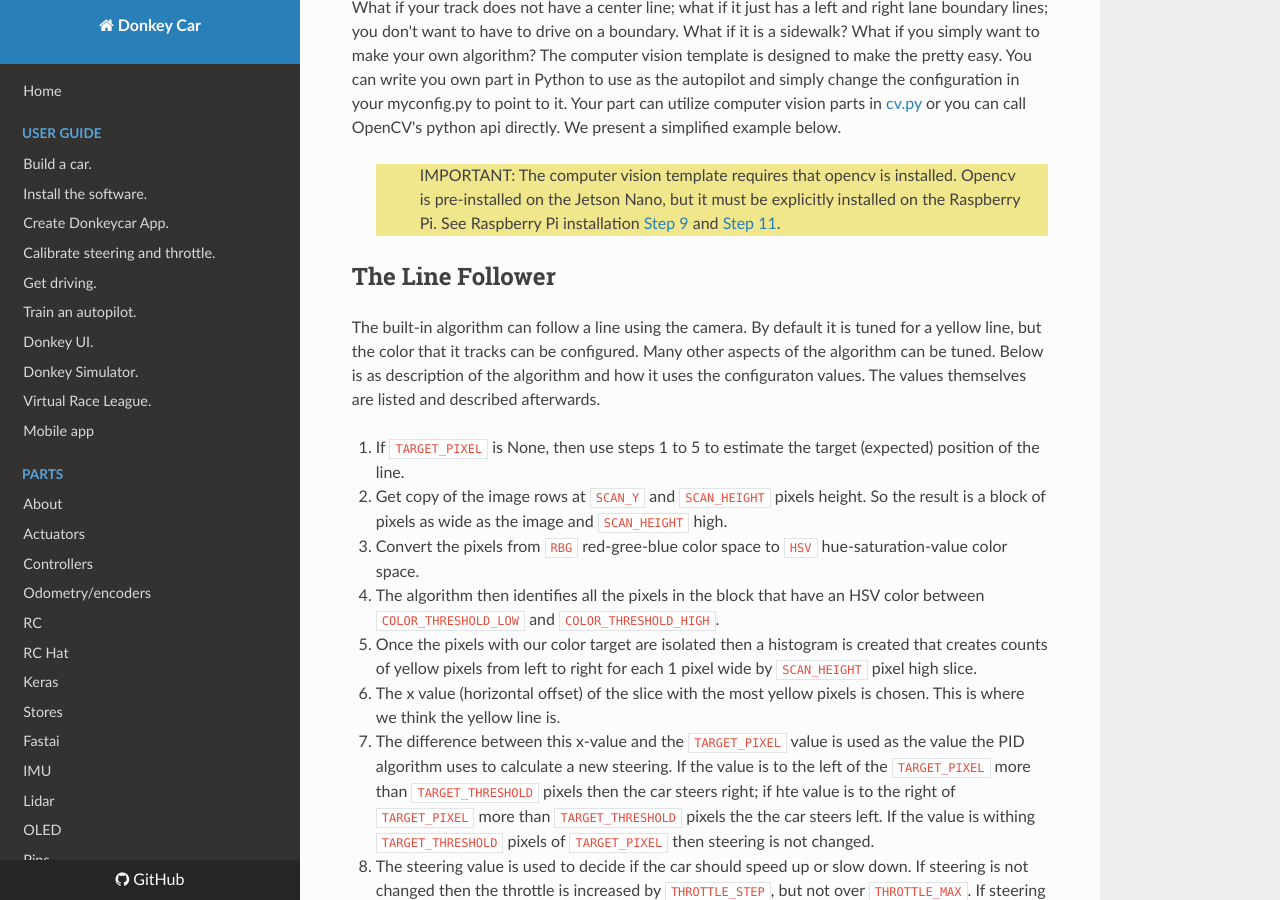
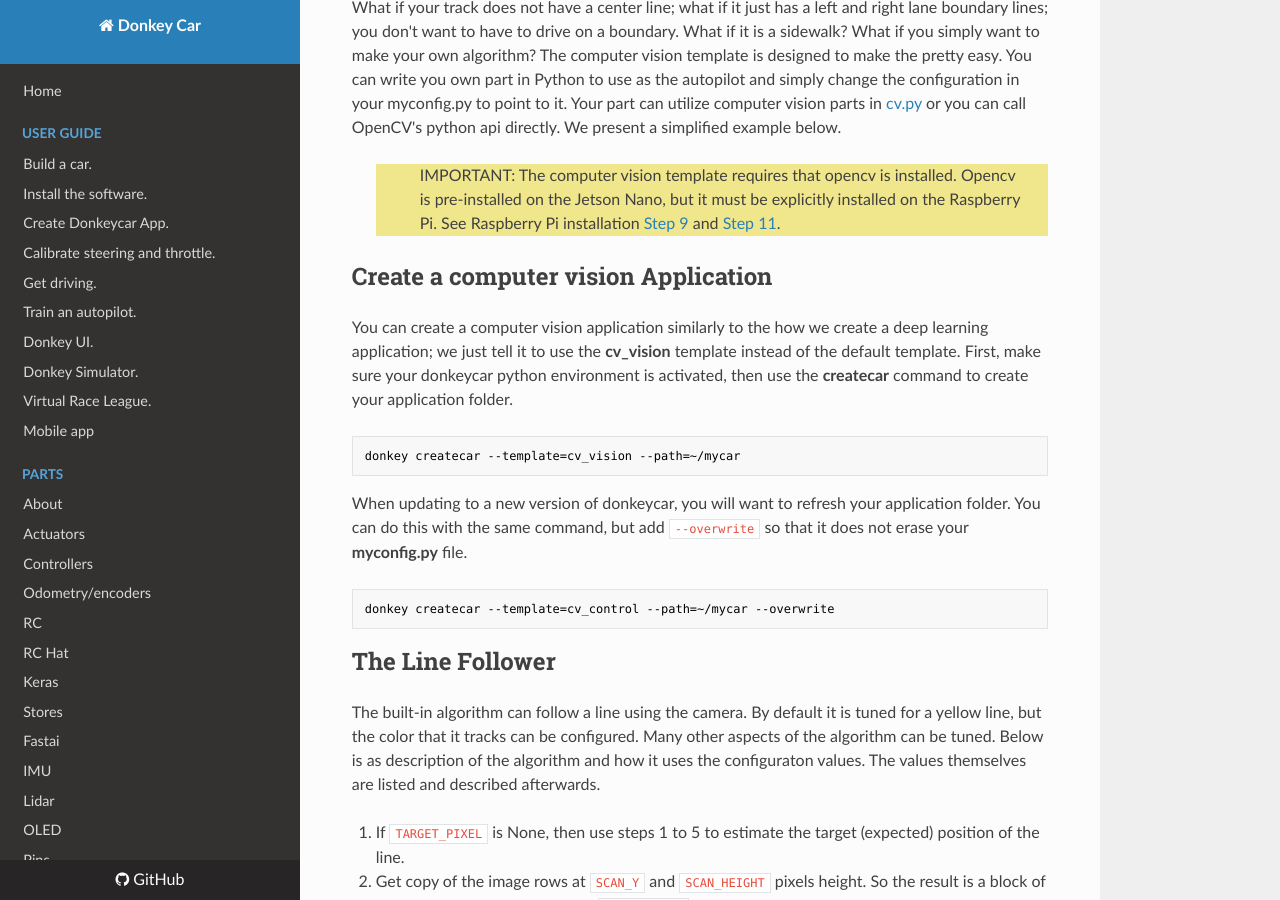
Before and after one commit to autorope/donkeydocs, an MkDocs documentation site: the page built from docs/guide/computer_vision/computer_vision.md, in a window 1280 px wide and 900 px high, scrolled down 1326 px. Built offline with MkDocs 1.6.1, drawn with Linux system fonts in a browser that asks for light colours; nearby versions of some CDN libraries.

Commit message:
Update computer_vision.md
Add section on how to create a mycar using the cv_control template.

````diff
--- a/docs/guide/computer_vision/computer_vision.md
+++ b/docs/guide/computer_vision/computer_vision.md
@@ -16,6 +16,20 @@ The built-in algorithm is a line following algorithm; it expects the track to ha
 What if your track does not have a center line; what if it just has a left and right lane boundary lines; you don't want to have to drive on a boundary.  What if it is a sidewalk?  What if you simply want to make your own algorithm?  The computer vision template is designed to make the pretty easy.  You can write you own part in Python to use as the autopilot and simply change the configuration in your myconfig.py to point to it.  Your part can utilize computer vision parts in [cv.py](https://github.com/autorope/donkeycar/blob/main/donkeycar/parts/cv.py) or you can call OpenCV's python api directly.  We present a simplified example below.
 
 >> IMPORTANT: The computer vision template requires that opencv is installed.  Opencv is pre-installed on the Jetson Nano, but it must be explicitly installed on the Raspberry Pi. See Raspberry Pi installation [Step 9](/guide/robot_sbc/setup_raspberry_pi/#step-9-optional-install-opencv-dependencies) and [Step 11](/guide/robot_sbc/setup_raspberry_pi/#step-11-install-donkeycar-python-code).
+
+## Create a computer vision Application
+
+You can create a computer vision application similarly to the how we create a deep learning application; we just tell it to use the **cv_vision** template instead of the default template.  First, make sure your donkeycar python environment is activated, then use the **createcar** command to create your application folder.
+
+```bash
+donkey createcar --template=cv_vision --path=~/mycar
+```
+
+When updating to a new version of donkeycar, you will want to refresh your application folder.  You can do this with the same command, but add `--overwrite` so that it does not erase your **myconfig.py** file.
+
+```bash
+donkey createcar --template=cv_control --path=~/mycar --overwrite
+```
 
 ## The Line Follower
 
````
